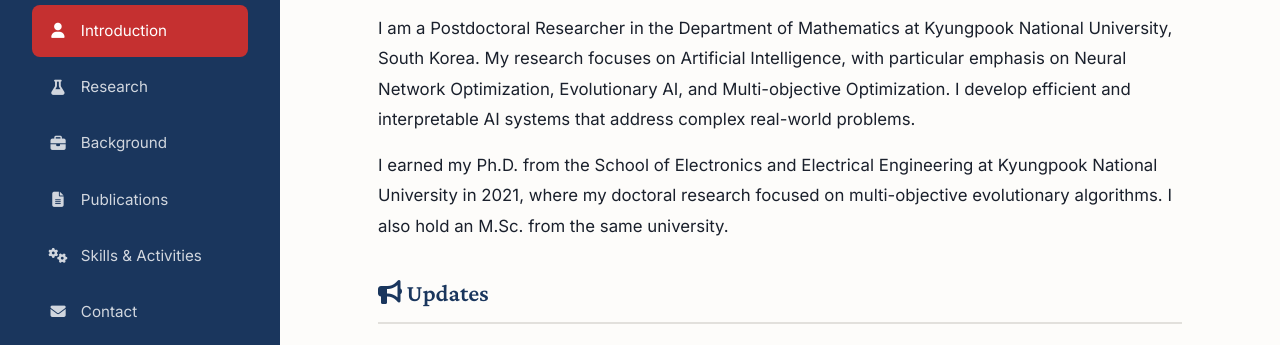
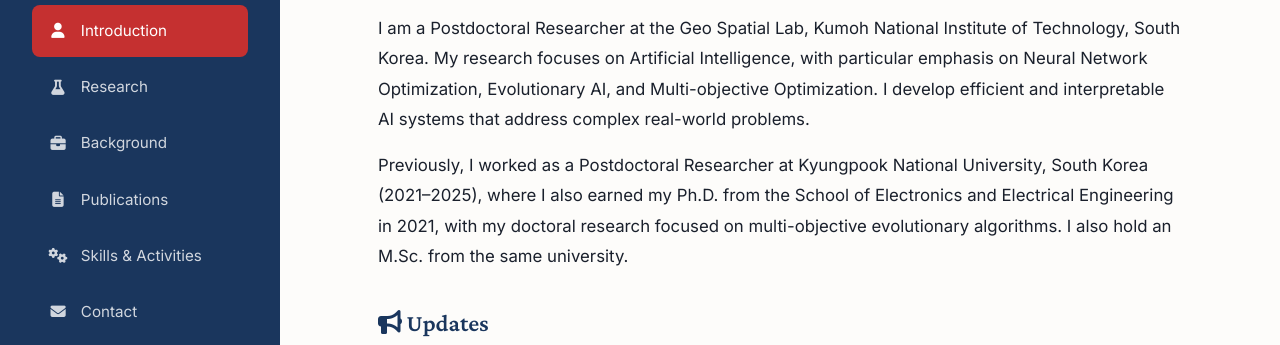
Before and after one commit to Vikas11475/vikas11475.github.io, a plain HTML site: page index.html in a window 1280 px wide. Shown: the part 306-651 px from the top of the page. Drawn offline with nearby package versions, Linux system fonts and the light colour scheme.

Commit message:
Update researcher affiliation and background details

```diff
--- a/index.html
+++ b/index.html
@@ -760,10 +760,10 @@
                 </div>
                 <p class="intro-bio" style="font-size: 1.5rem; margin-bottom: 1rem;">Hi! 👋</p>
                 <p class="intro-bio">
-                    I am a Postdoctoral Researcher in the Department of Mathematics at Kyungpook National University, South Korea. My research focuses on Artificial Intelligence, with particular emphasis on Neural Network Optimization, Evolutionary AI, and Multi-objective Optimization. I develop efficient and interpretable AI systems that address complex real-world problems.
+                    I am a Postdoctoral Researcher at the Geo Spatial Lab, Kumoh National Institute of Technology, South Korea. My research focuses on Artificial Intelligence, with particular emphasis on Neural Network Optimization, Evolutionary AI, and Multi-objective Optimization. I develop efficient and interpretable AI systems that address complex real-world problems.
                 </p>
                 <p class="intro-bio">
-                    I earned my Ph.D. from the School of Electronics and Electrical Engineering at Kyungpook National University in 2021, where my doctoral research focused on multi-objective evolutionary algorithms. I also hold an M.Sc. from the same university.
+                    Previously, I worked as a Postdoctoral Researcher at Kyungpook National University, South Korea (2021–2025), where I also earned my Ph.D. from the School of Electronics and Electrical Engineering in 2021, with my doctoral research focused on multi-objective evolutionary algorithms. I also hold an M.Sc. from the same university.
                 </p>
 
                 <h3 class="section-subtitle" style="margin-top: 2rem;"><i class="fas fa-bullhorn"></i> Updates</h3>
```
